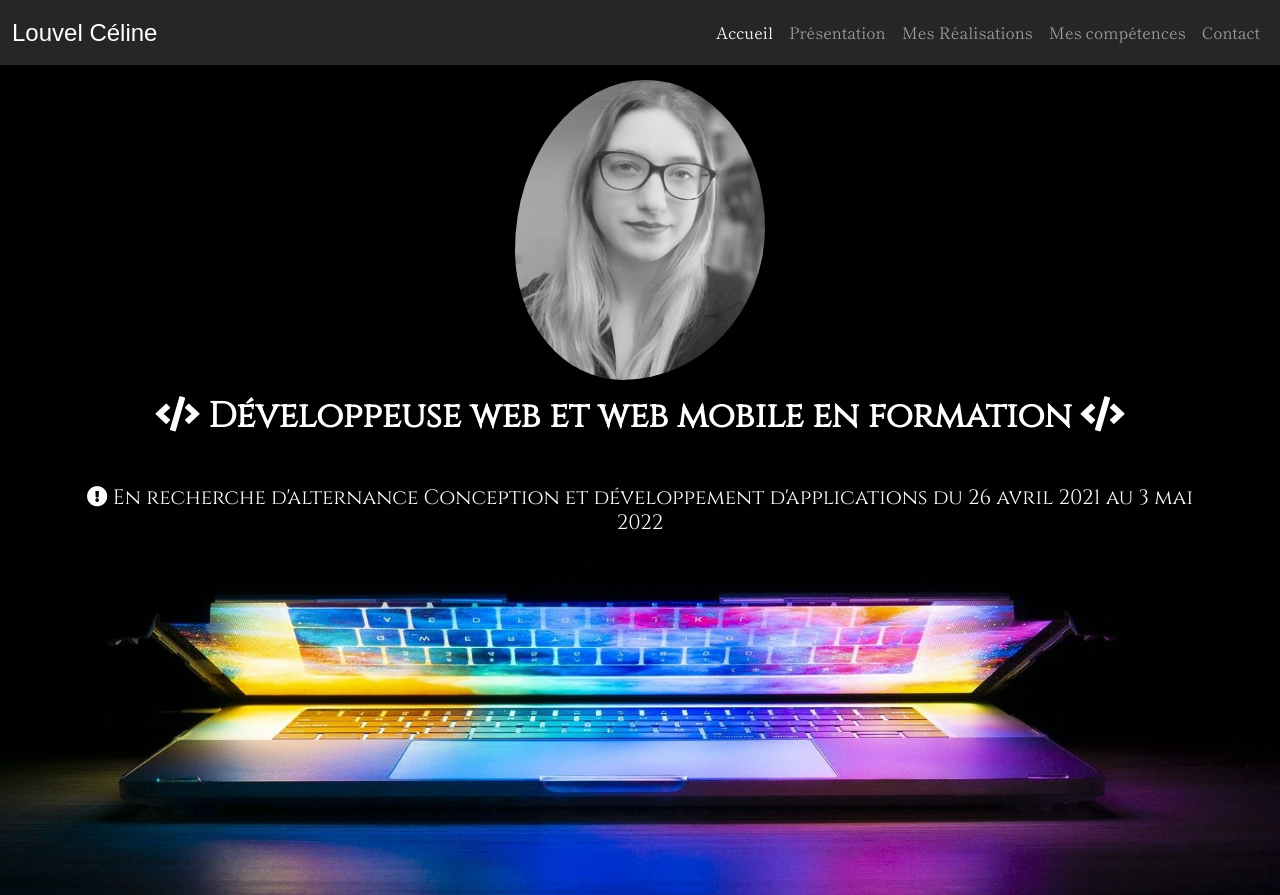
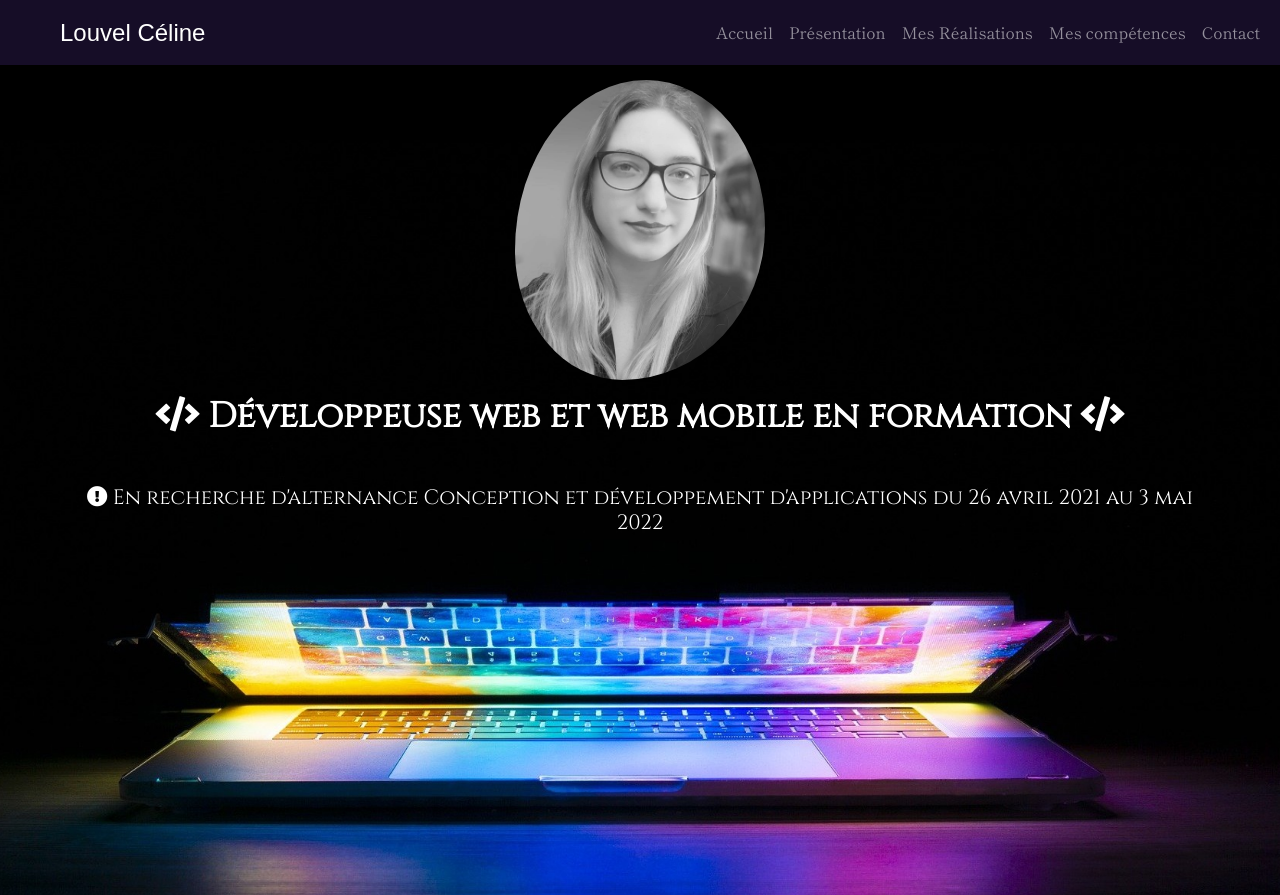
Before and after one commit to Celine-chan/Portfolio, a PHP site: page / in a window 1280 px wide. Shown: the top 895 px of the page. Run offline with PHP 8.4, Linux system fonts and the light colour scheme; some libraries are stand-ins or nearby versions; some web fonts are replaced.

Commit message:
modif navbar

```diff
--- a/assets/css/style.css
+++ b/assets/css/style.css
@@ -66,6 +66,10 @@
 
 /* -------- présentation -------- */
 
+nav{
+    background-color: #160D27;
+}
+
 .nameTitle{
     font-family: 'DotGothic16', sans-serif;
     font-size: 1.5rem;
@@ -73,6 +77,12 @@
 
 .fontNav{
     font-family: 'Shippori Mincho', serif;
+}
+
+.fontNav:hover{
+    color: white;
+    font-weight: bold;
+    font-style: italic;
 }
 
 .titleh2{
--- a/index.php
+++ b/index.php
@@ -31,9 +31,9 @@
 
 <body>
 
-    <nav class="navbar fixed-top navbar-expand-lg navbar-dark bg-dark">
+    <nav class="navbar fixed-top navbar-expand-lg navbar-dark">
         <div class="container-fluid">
-            <a class="navbar-brand nameTitle" href="#">Louvel Céline</a>
+            <a class="navbar-brand nameTitle ms-5" href="#">Louvel Céline</a>
             <button class="navbar-toggler" type="button" data-mdb-toggle="collapse" data-mdb-target="#navbarRightAlignExample" aria-controls="navbarRightAlignExample" aria-expanded="false" aria-label="Toggle navigation">
                 <i class="fas fa-bars"></i>
             </button>
@@ -42,7 +42,7 @@
 
                 <ul class="navbar-nav ms-auto mb-2 mb-lg-0">
                     <li class="nav-item">
-                        <a class="nav-link active fontNav" aria-current="page" href="#">Accueil</a>
+                        <a class="nav-link fontNav" aria-current="page" href="#">Accueil</a>
                     </li>
                     <li class="nav-item">
                         <a class="nav-link fontNav" href="#presAnchor">Présentation</a>
@@ -95,12 +95,7 @@
 
     <div class="myWork mt-5 text-center">
 
-        <!-- <div>
-            <img src="assets/img/web.svg" alt="web" class="logoWeb mx-auto">
-        </div> -->
-
-        <h2 class="text-dark mb-5 titleh2">Mes Réalisations</h2>
-
+        <h2 class="text-dark mt-5 mb-5 titleh2">Mes Réalisations</h2>
 
         <main class=" container page-content">
             <div class="card cardProject">
@@ -155,7 +150,7 @@
 
     <div class="container skills mt-5">
 
-        <h2 class="text-dark text-center titleh2">Langages informatiques</h2>
+        <h2 class="text-dark mt-5 text-center titleh2">Langages informatiques</h2>
 
 
         <div class="row d-flex justify-content-center my-5">
@@ -189,7 +184,6 @@
 
     </div>
 
-
     <footer class="bg-light text-center ">
         <p class="text-dark textIntro mt-3">Vous pouvez également faire un tour sur mon github ou bien sur mon compte Linkedin !</p>
         <div class="container d-flex justify-content-center p-4 mb-4 pb-0">
```
